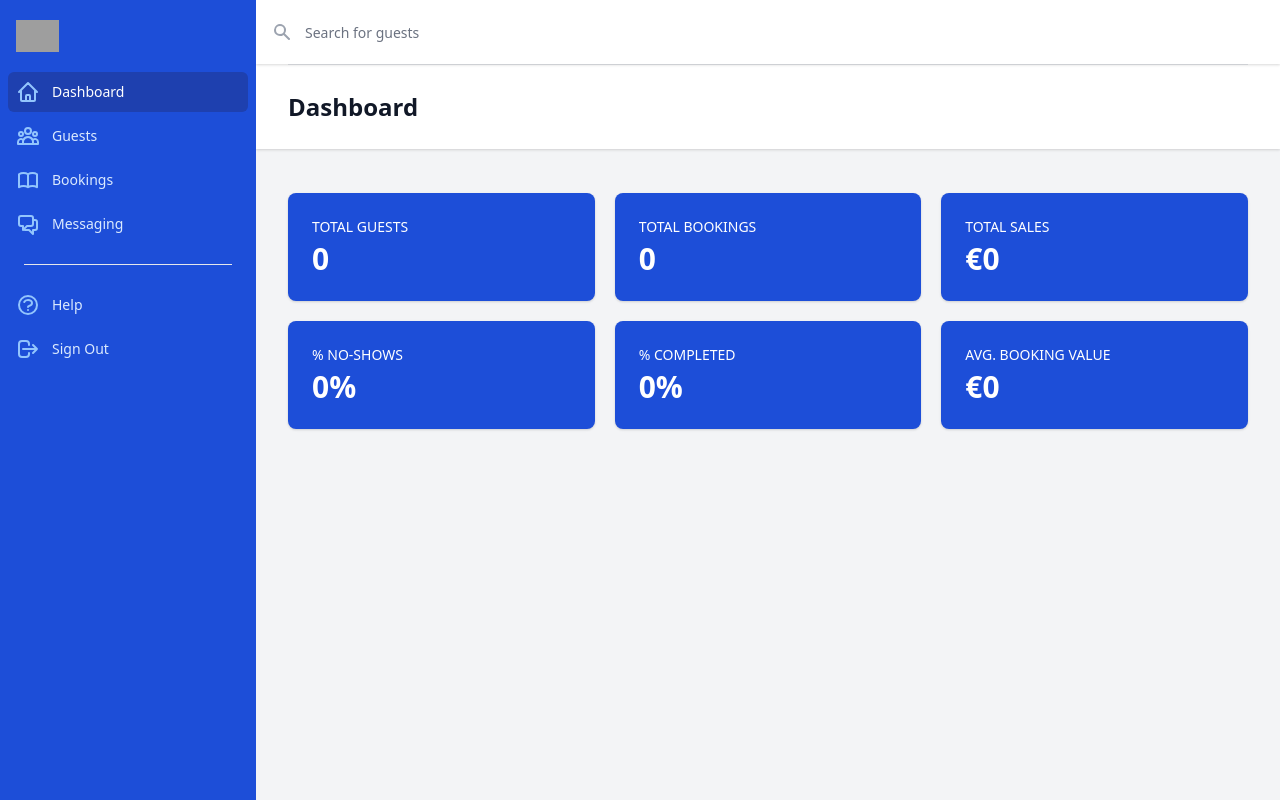
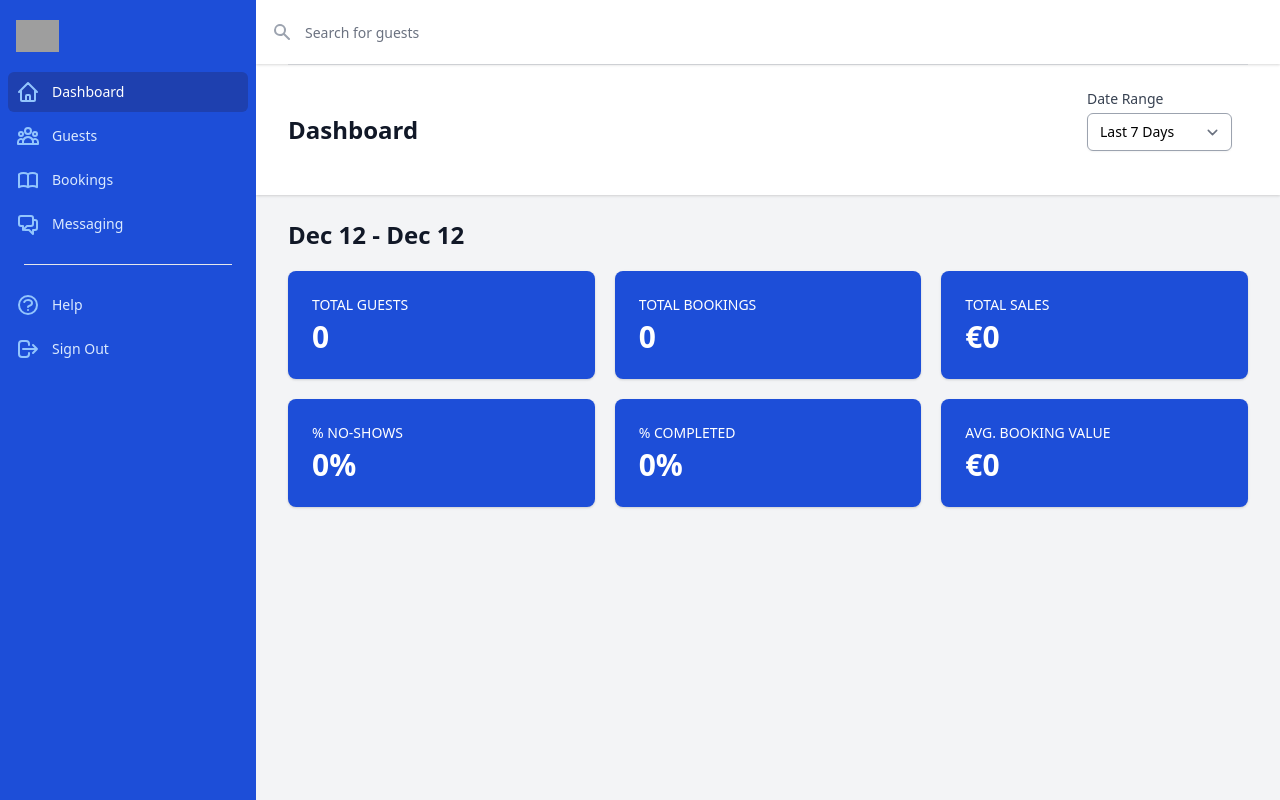
Before and after one commit to sreninc/restdos-final, a Django app: page /reports/dashboard/ in a window 1280 px wide. Run offline with Django 3.2, Linux system fonts and the light colour scheme; the visitor is signed in with stand-in values (Sample User, id 1); data comes from the database, SQL or seed files in the repository; data that the repository does not hold is empty; some libraries are stand-ins or nearby versions; grey boxes are pictures that could not be loaded.

Commit message:
FEAT: Added date range filter to dashboard

```diff
--- a/reports/templates/reports/dashboard.html
+++ b/reports/templates/reports/dashboard.html
@@ -1,6 +1,34 @@
 {% extends "bases/base-app.html" %}
 
 {% block extra_title %}Dashboard{% endblock %}
+
+{% block primary-cta %}
+<div class="mb-5 mx-4 flex-1">
+    <label for="filterDate" class="block text-sm font-medium text-gray-700">
+        Date Range
+    </label>
+    <div class="mt-1 min-w-max">
+        <select id="filterDate" name="filterDate" onChange="window.location.href=this.value"
+            class="shadow-sm focus:ring-indigo-500 focus:border-indigo-500 block w-full sm:text-sm border-gray-400 rounded-md">
+            <option value="{% url 'dashboard' filter='7' %}" {% if filter == 7 %}selected{% endif %}>
+                Last 7 Days
+            </option>
+            <option value="{% url 'dashboard' filter='14' %}" {% if filter == 14 %}selected{% endif %}>
+                Last 14 Days
+            </option>
+            <option value="{% url 'dashboard' filter='30' %}" {% if filter == 30 %}selected{% endif %}>
+                Last 30 Days
+            </option>
+            <option value="{% url 'dashboard' filter='90' %}" {% if filter == 90 %}selected{% endif %}>
+                Last 90 Days
+            </option>
+            <option value="{% url 'dashboard' filter='365' %}" {% if filter == 365 %}selected{% endif %}>
+                Last 365 Days
+            </option>
+        </select>
+    </div>
+</div>
+{% endblock %}
 
 {% block body %}
 <div>
--- a/reports/urls.py
+++ b/reports/urls.py
@@ -4,4 +4,5 @@ from . import views
 
 urlpatterns = [
     path('dashboard/', views.dashboard, name='dashboard'),
+    path('dashboard/<filter>', views.dashboard, name='dashboard'),
 ]
--- a/reports/views.py
+++ b/reports/views.py
@@ -1,3 +1,4 @@
+from datetime import datetime, timedelta
 from django.shortcuts import render
 from django.db.models import Sum
 from django.contrib.auth.decorators import login_required
@@ -9,10 +10,19 @@ from bookings.models import Booking
 
 # Create your views here.
 @login_required
-def dashboard(request):
+def dashboard(request,
+              filter=7):
+
+    filter = int(filter)
+    start_date = datetime.now() - timedelta(days=filter)
+    start_date = start_date.strftime('%Y-%m-%d')
+    end_date = datetime.now().strftime('%Y-%m-%d')
 
     guests = Guest.objects.filter(deleted=False, user=request.user)
-    bookings = Booking.objects.filter(deleted=False, user=request.user)
+    bookings = Booking.objects.filter(
+        deleted=False,
+        user=request.user,
+        date__range=[start_date, end_date])
 
     total_guests = 0
     total_bookings = 0
@@ -35,6 +45,11 @@ def dashboard(request):
     if bookings.filter(status='NOS'):
         no_show_percentage = (bookings.filter(status='NOS').count() / bookings.count()) * 100
 
+    start_filter_date = datetime.now() - timedelta(days=filter)
+    start_filter_date = start_filter_date.strftime('%b %I')
+    end_filter_date = datetime.now().strftime('%b %I')
+    page_description = start_filter_date + ' - ' + end_filter_date
+
     stats = {
         'total_guests': total_guests,
         'total_bookings': total_bookings,
@@ -47,5 +62,7 @@ def dashboard(request):
     context = {
         'stats': stats,
         'page': 'dashboard',
+        'filter': filter,
+        'page_description': page_description,
     }
     return render(request, 'reports/dashboard.html', context)
--- a/theme/templates/bases/base-app.html
+++ b/theme/templates/bases/base-app.html
@@ -259,7 +259,9 @@
       </div>
       <div class="py-6">
         <div class="max-w-7xl mx-auto px-4 sm:px-6 md:px-8">
-          <h1 class="text-2xl font-semibold text-gray-900"></h1>
+          <h1 class="text-2xl font-semibold text-gray-900">
+            {{ page_description }}
+          </h1>
         </div>
         <div class="max-w-7xl mx-auto px-4 sm:px-6 md:px-8">
           <!-- Block for template content -->
```
